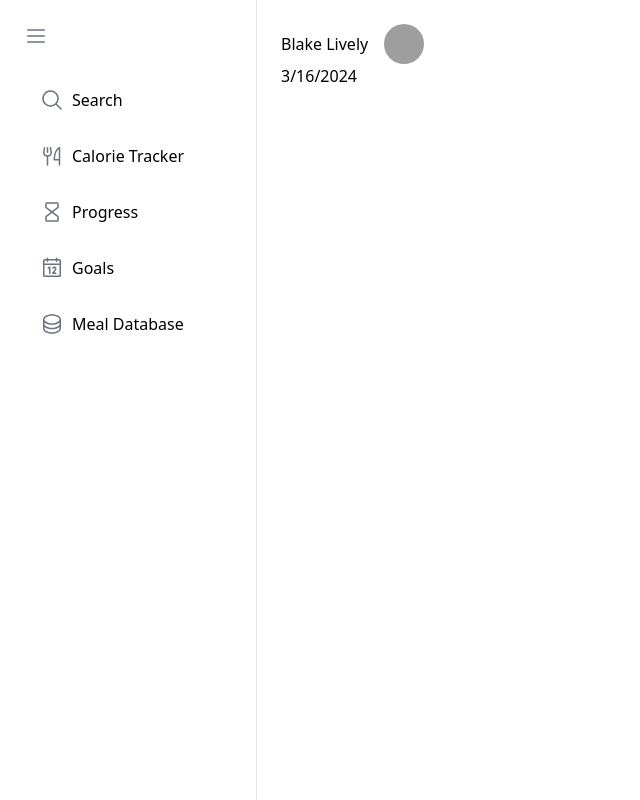
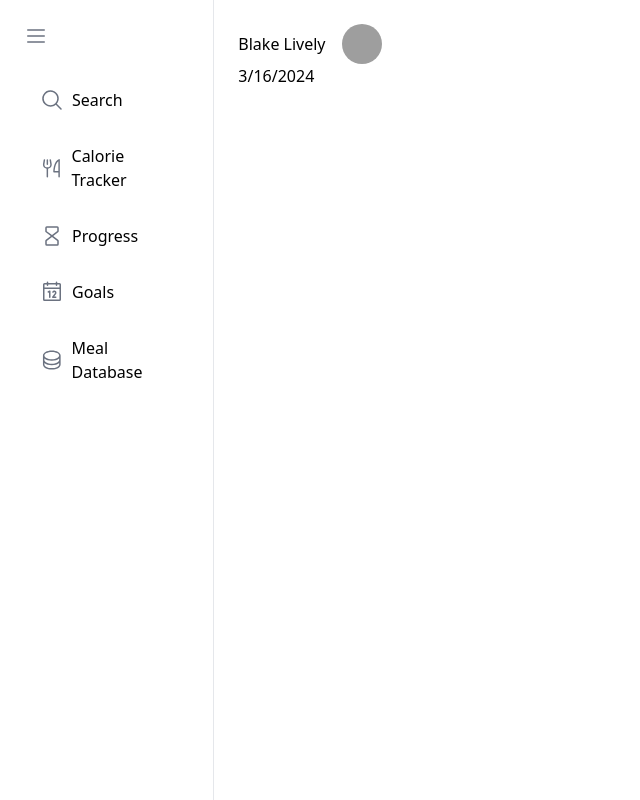
Before and after one commit to plutos28/metamorph, a website: page index.html in a window 1280 px wide. Shown: the whole page, without its empty margins (0-640 px from the left). Drawn offline with Linux system fonts and the light colour scheme; grey boxes are pictures that could not be loaded.

Commit message:
adjust size of the sidebar for larger screens

```diff
--- a/index.html
+++ b/index.html
@@ -10,7 +10,7 @@
     <!-- body -->
     <main class="flex divide-x h-screen">
         <!-- for navigation drawar -->
-        <aside class="w-1/5 pt-6 pl-6 pr-4">
+        <aside class="lg:w-1/5 xl:w-1/6 pt-6 pl-6 pr-4">
             <div class="">
                 <svg class="fill-gray-500" xmlns="http://www.w3.org/2000/svg" width="24" height="24" fill="#000000" viewBox="0 0 256 256"><path d="M224,128a8,8,0,0,1-8,8H40a8,8,0,0,1,0-16H216A8,8,0,0,1,224,128ZM40,72H216a8,8,0,0,0,0-16H40a8,8,0,0,0,0,16ZM216,184H40a8,8,0,0,0,0,16H216a8,8,0,0,0,0-16Z"></path></svg>
             </div>
```
Also changed, not shown: output.css.
